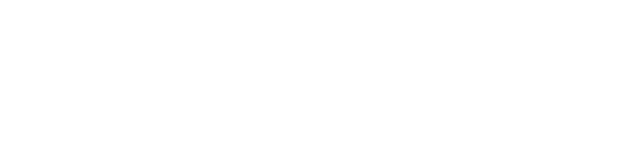
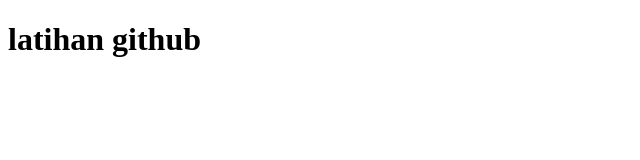
Before and after one commit to DwiTeguhImanto/HTML, a plain HTML site: page index.html in a window 1280 px wide. Shown: the whole page, without its empty margins (0-640 px from the left). Drawn offline with Linux system fonts and the light colour scheme.

Commit message:
versi 1.1
ada tambahan h1

```diff
--- a/index.html
+++ b/index.html
@@ -5,5 +5,9 @@
     <meta name="viewport" content="width=device-width, initial-scale=1.0" />
     <title>latihan github</title>
   </head>
-  <body></body>
+  <body>
+    <div class="">
+      <h1>latihan github</h1>
+    </div>
+  </body>
 </html>
```
